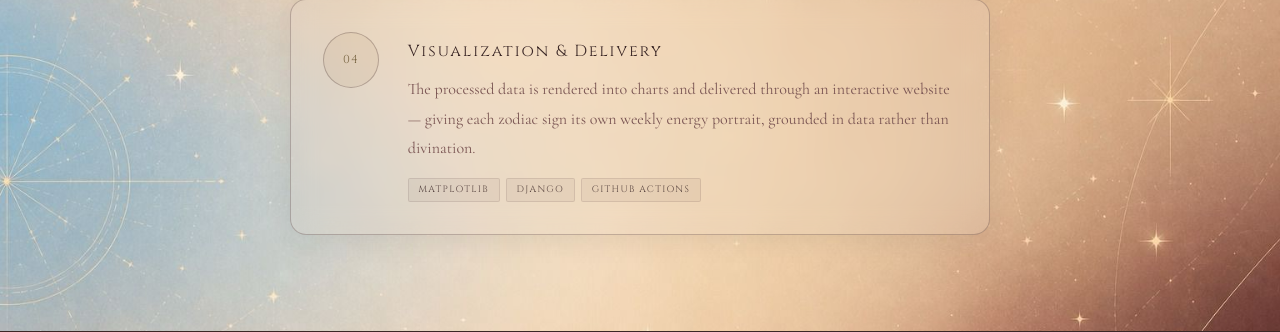
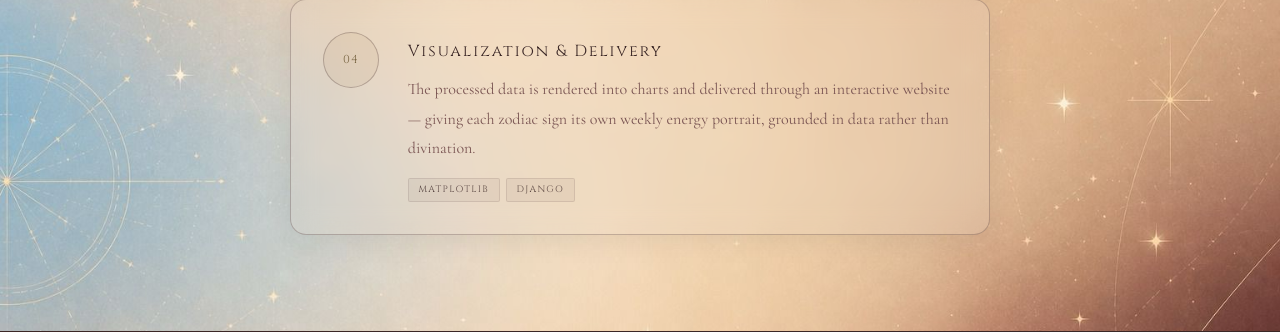
Before and after one commit to yici77/horoscope_website, a Django app: template main/templates/main/about.html in a window 1280 px wide. Shown: the part 1850-2182 px from the top of the page. Run offline with Django 3.2, Linux system fonts and the light colour scheme; the template is opened without the code that fills it, so the values that code supplies are empty.

Commit message:
update about

```diff
--- a/main/templates/main/about.html
+++ b/main/templates/main/about.html
@@ -143,7 +143,6 @@
               <div class="about-panel__tags">
                 <span class="about-panel__tag">Matplotlib</span>
                 <span class="about-panel__tag">Django</span>
-                <span class="about-panel__tag">GitHub Actions</span>
               </div>
             </div>
           </div>
```
